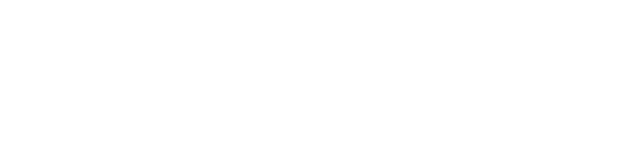
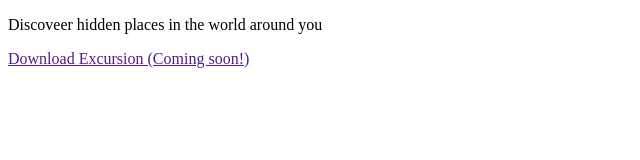
Before and after one commit to sammy-nte/excursion, a plain HTML site: page index.html in a window 1280 px wide. Shown: the whole page, without its empty margins (0-640 px from the left). Drawn offline with Linux system fonts and the light colour scheme.

Commit message:
added boilerplate HTML and started working on page header content

```diff
--- a/index.html
+++ b/index.html
@@ -5,8 +5,12 @@
     <meta http-equiv="X-UA-Compatible" content="IE=edge">
     <meta name="viewport" content="width=device-width, initial-scale=1.0">
     <title>Document</title>
+    <link rel="stylesheet" href="./css/style.css">
 </head>
 <body>
-
+    <header>
+        <p>Discoveer hidden places in the world around you</p>
+        <a href="" class="download-link">Download Excursion (Coming soon!)</a>
+    </header>
 </body>
 </html>
```
